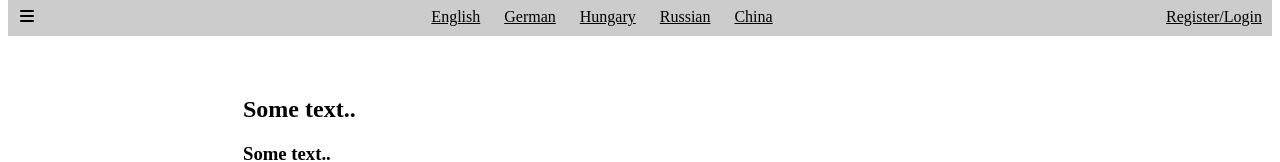
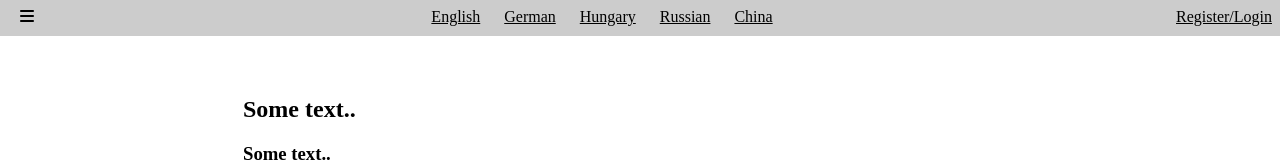
Before and after one commit to Nipeko/nipeko.github.io, a plain HTML site: page index.html in a window 1280 px wide. Shown: the top 162 px of the page. Drawn offline with Linux system fonts and the light colour scheme.

Commit message:
Update style.css

```diff
--- a/style.css
+++ b/style.css
@@ -7,7 +7,8 @@
     margin:0;
     height: 100%;
     margin-top: -10px;
-    margin-right: 0px;;
+    margin-right: -10px;
+    margin-left: -10px;
     background-color: #ccc;
     text-align:center;
 
```
